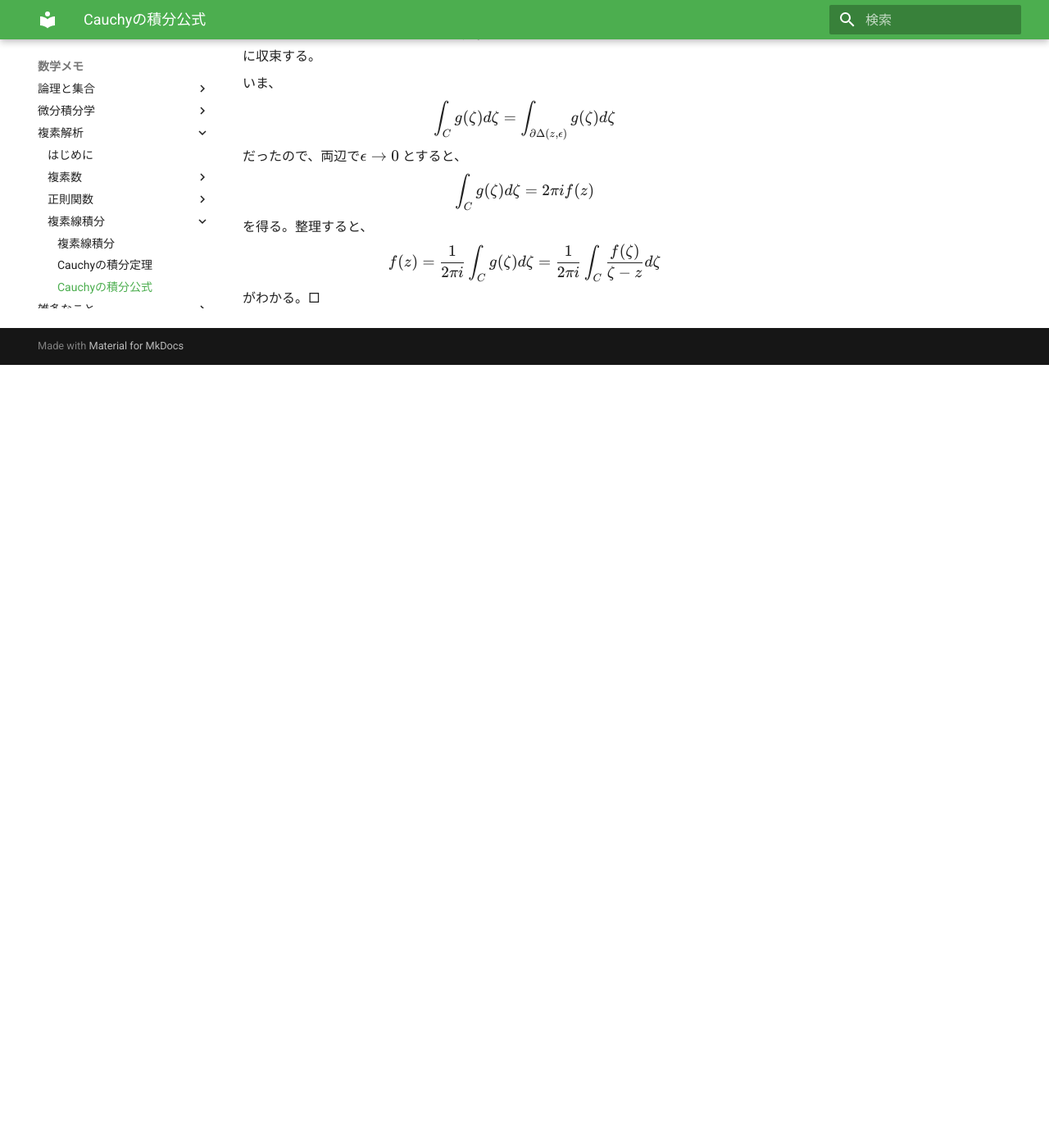
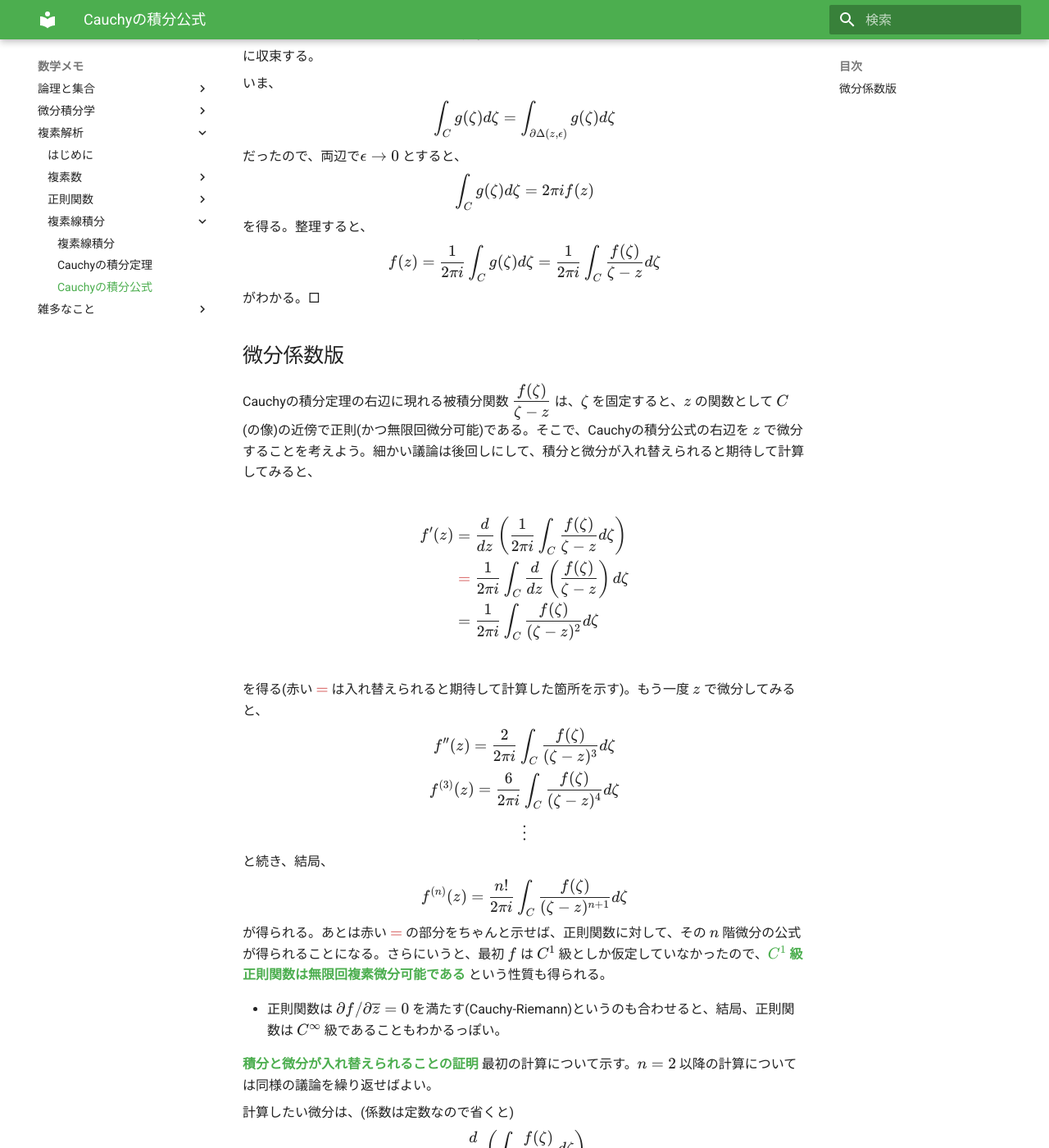
Before and after one commit to muse-energy/math, an MkDocs documentation site: the page built from docs/complex_analysis/02_complex_integrals/030_cauchy_formula.md, in a window 1280 px wide and 1400 px high, scrolled down 1142 px. Shown: the whole window at 82% size. Built offline with MkDocs 1.6.1 and Material for MkDocs 9.7.7, drawn with Linux system fonts in a browser that asks for light colours; a script that is not in the unit is left out; before the commit the page ends 1587 px from its top, so only the background shows below that; some of the changed text lies outside the part shown.

Commit message:
cauchyの微分版とか

```diff
--- a/docs/complex_analysis/02_complex_integrals/030_cauchy_formula.md
+++ b/docs/complex_analysis/02_complex_integrals/030_cauchy_formula.md
@@ -34,3 +34,48 @@ $$ \int_C g(\zeta) d\zeta = 2 \pi i f(z) $$
 を得る。整理すると、
 $$ f(z) = \frac{1}{2 \pi i}\int_C g(\zeta) d \zeta = \frac{1}{2 \pi i}\int_C \frac{f(\zeta)}{\zeta - z} d\zeta$$
 がわかる。□
+
+## 微分係数版
+
+Cauchyの積分定理の右辺に現れる被積分関数 $\displaystyle\frac{f(\zeta)}{\zeta - z}$ は、$\zeta$ を固定すると、$z$ の関数として $C$ (の像)の近傍で正則(かつ無限回微分可能)である。そこで、Cauchyの積分公式の右辺を $z$ で微分することを考えよう。細かい議論は後回しにして、積分と微分が入れ替えられると期待して計算してみると、
+
+$$ \begin{align*}
+f'(z) &= \frac{d}{dz} \left(\frac{1}{2\pi i}\int_C \frac{f(\zeta)}{\zeta - z} d\zeta \right)\\
+&{\color{#CC3333} {}={}}\frac{1}{2\pi i}\int_C \frac{d}{dz} \left(\frac{f(\zeta)}{\zeta - z}  \right)d\zeta\\
+&= \frac{1}{2\pi i}\int_C \frac{f(\zeta)}{(\zeta - z)^2} d\zeta
+\end{align*} $$
+
+を得る(赤い ${\color{#CC3333}=}$ は入れ替えられると期待して計算した箇所を示す)。もう一度 $z$ で微分してみると、
+$$ f''(z) = \frac{2}{2 \pi i} \int_C \frac{f(\zeta)}{(\zeta - z)^3} d \zeta $$
+$$ f^{(3)}(z) = \frac{6}{2 \pi i} \int_C \frac{f(\zeta)}{(\zeta - z)^4} d \zeta $$
+$$ \vdots $$
+と続き、結局、
+$$ f^{(n)}(z) = \frac{n!}{2 \pi i} \int_C \frac{f(\zeta)}{(\zeta - z)^{n+1}} d \zeta $$
+が得られる。あとは赤い ${\color{#CC3333}=}$ の部分をちゃんと示せば、正則関数に対して、その $n$ 階微分の公式が得られることになる。さらにいうと、最初 $f$ は $C^1$ 級としか仮定していなかったので、**$C^1$ 級正則関数は無限回複素微分可能である** という性質も得られる。
+
+- 正則関数は $\partial f/\partial \overline{z} = 0$ を満たす(Cauchy-Riemann)というのも合わせると、結局、正則関数は $C^\infty$ 級であることもわかるっぽい。
+
+**積分と微分が入れ替えられることの証明** 最初の計算について示す。$n=2$ 以降の計算については同様の議論を繰り返せばよい。
+
+計算したい微分は、(係数は定数なので省くと)
+$$ \frac{d}{dz} \left(\int_C \frac{f(\zeta)}{\zeta - z} d\zeta \right) $$
+である。これを定義通りに書くと、
+$$ \lim_{h \to 0} \frac{1}{h}\left(\int_C \frac{f(\zeta)}{\zeta - (z+h)} d\zeta - \int_C \frac{f(\zeta)}{\zeta - z} d\zeta\right) $$
+である。極限の中身は、
+
+$$ \begin{align*}
+&\frac{1}{h}\int_C f(\zeta) \left(\frac{1}{\zeta - (z+h)} - \frac{1}{\zeta - z}\right)d\zeta \\
+= &\frac{1}{h}\int_C f(\zeta) \frac{h}{(\zeta - (z+h))(\zeta - z)} d\zeta \\
+= &\int_C f(\zeta) \frac{1}{(\zeta - (z+h))(\zeta - z)} d\zeta
+\end{align*} $$
+
+となる。あとはこれで $h \to 0$ とすることを考えればよい。収束先は
+$$ \int_C f(\zeta) \frac{1}{(\zeta -z)^2} d\zeta $$
+であってほしいので、差が0に行くことを確かめる。
+
+(以下雑な議論。あとでもっと詳しく書く)
+計算すると、
+$$ 差 = \int_C f(\zeta) \frac{h}{(\zeta - (z+h))(\zeta -z)^2} d\zeta $$
+とかそういう感じになるはず。$C$ はコンパクトなので、$f(\zeta)$や$\frac{1}{(\zeta-(z+h))(\zeta - z)^2}$には最大値がある…ということをちゃんと確かめると、
+$$ |差| \leq M|h|\int_C|d\zeta| \to 0 $$
+が言えるはず。
```
Also changed, not shown: docs/complex_analysis/02_complex_integrals/020_cauchy_theorem.md (+2 -0 lines).
